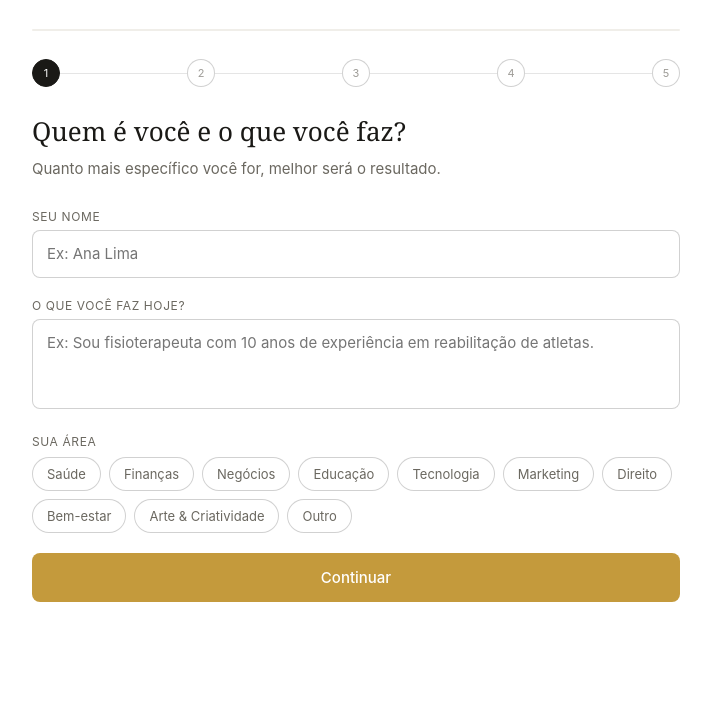
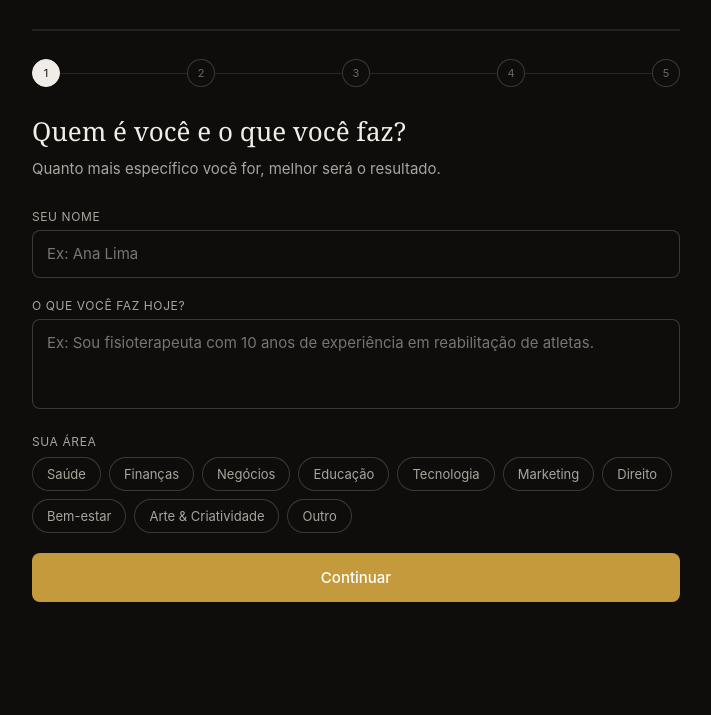
Before and after one commit to owadokunefernandes/criador-produto, a website: page public/index.html in a window 1280 px wide. Shown: the part 85-800 px from the top of the page, without its empty margins (284-995 px from the left). Drawn offline with Linux system fonts and the light colour scheme.

Commit message:
Update index.html

```diff
--- a/public/index.html
+++ b/public/index.html
@@ -7,15 +7,15 @@
 <style>
   *, *::before, *::after { box-sizing: border-box; margin: 0; padding: 0; }
   :root {
-    --gold: #C49A3C; --gold-bg: #FBF5E8; --gold-dark: #8B6914; --gold-border: #E8D5A0;
-    --bg: #FFFFFF; --bg2: #F7F6F3; --bg3: #F0EEE9;
-    --txt: #1A1916; --txt2: #6B6860; --txt3: #9E9C97;
-    --border: rgba(0,0,0,0.10); --border2: rgba(0,0,0,0.18);
+    --gold: #C49A3C; --gold-bg: #2A2210; --gold-dark: #E8C97A; --gold-border: #4A3A18;
+    --bg: #0E0D0B; --bg2: #1A1916; --bg3: #242320;
+    --txt: #F0EDE6; --txt2: #A8A59E; --txt3: #6B6860;
+    --border: rgba(255,255,255,0.10); --border2: rgba(255,255,255,0.18);
     --radius: 14px; --radius-sm: 8px;
   }
   @media (prefers-color-scheme: dark) {
     :root {
-      --bg: #1C1B18; --bg2: #242320; --bg3: #2C2B27;
+      --bg: #0E0D0B; --bg2: #1A1916; --bg3: #242320;
       --txt: #F0EDE6; --txt2: #A8A59E; --txt3: #6B6860;
       --border: rgba(255,255,255,0.10); --border2: rgba(255,255,255,0.18);
       --gold-bg: #2A2210; --gold-border: #4A3A18;
```
